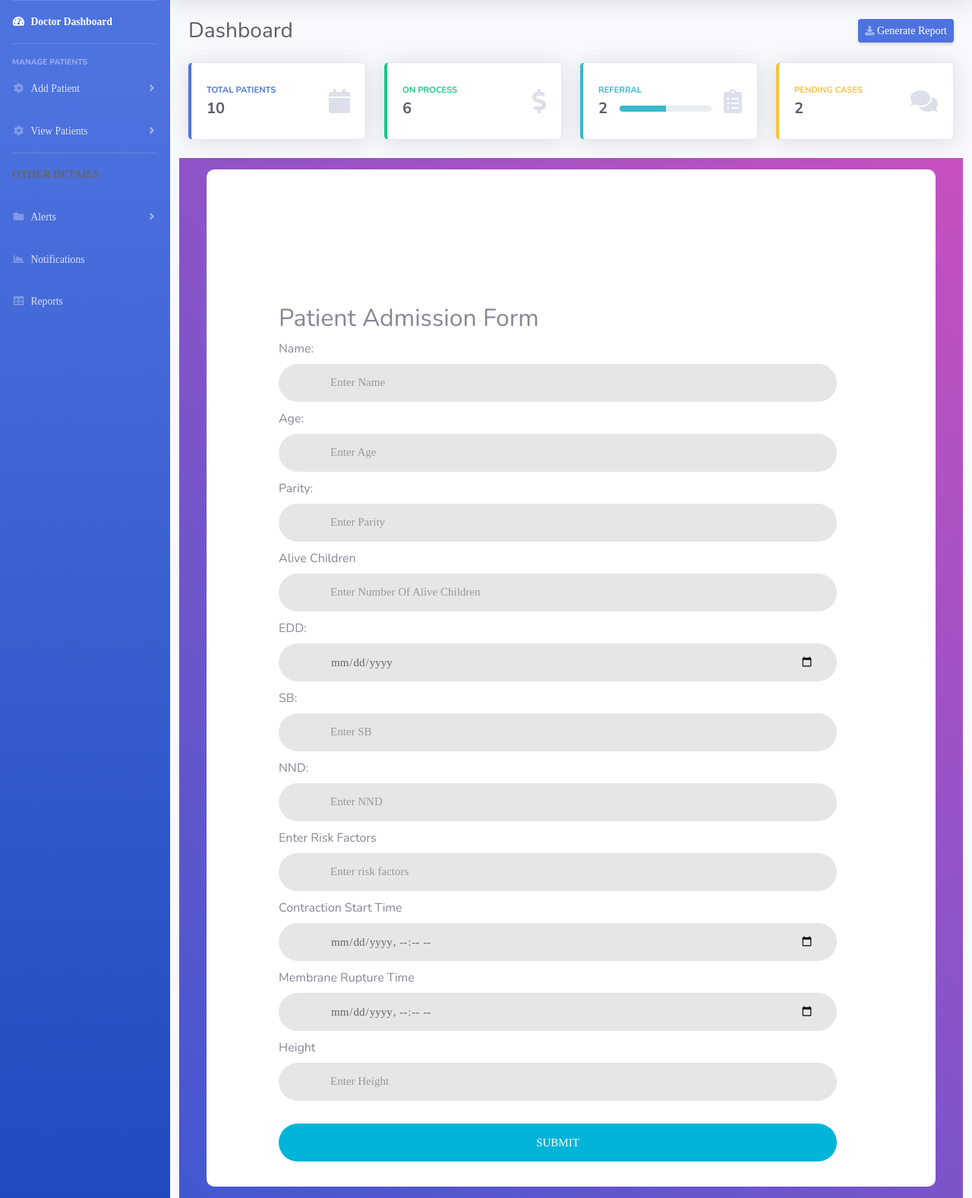
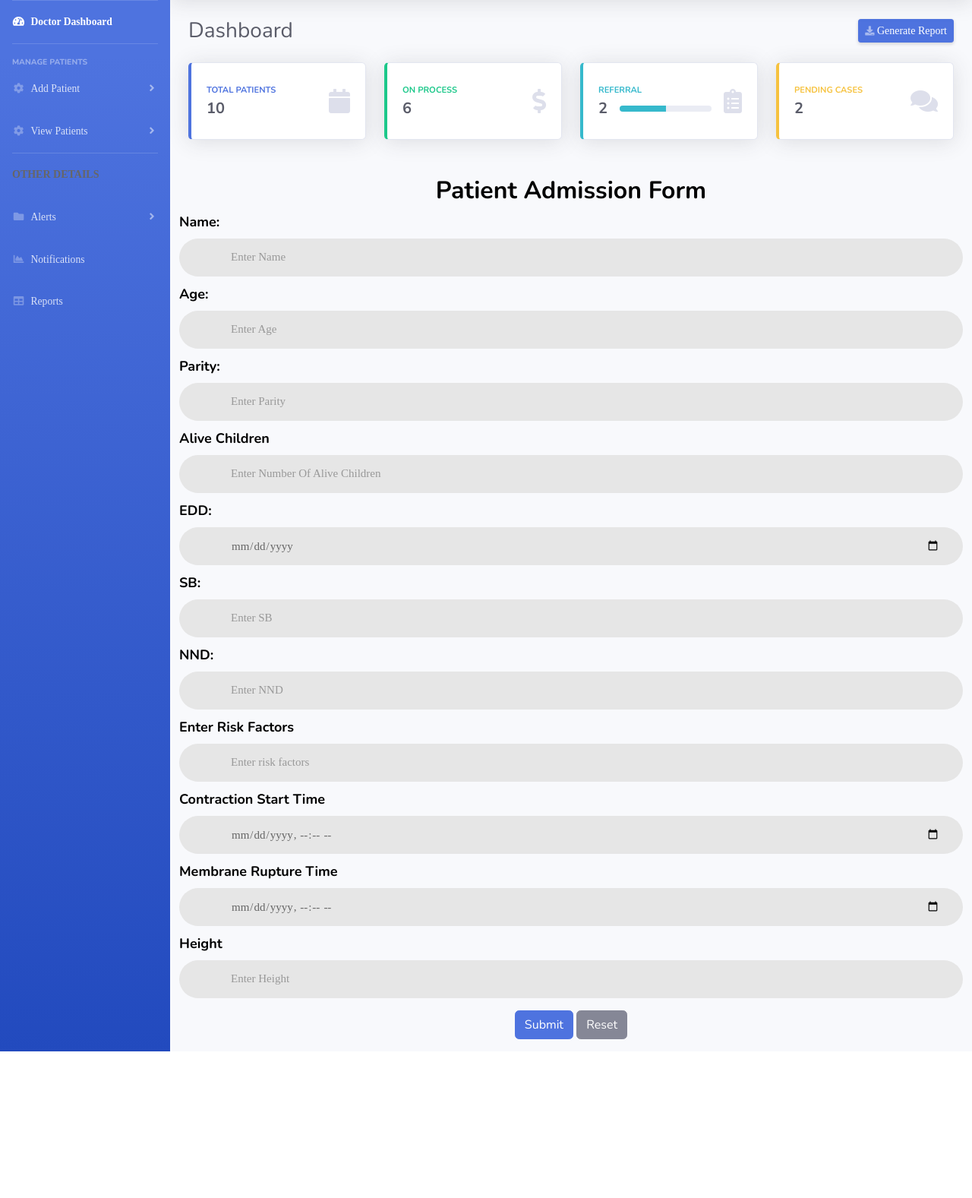
Before and after one commit to anirudhvs/uia-hackathon, a Node server app: page /addpatient in a window 1280 px wide. Shown: the part 70-1647 px from the top of the page at 76% size. After the commit the page ends 1454 px from the top, so only its background shows below. Run offline with Node 20, Linux system fonts and the light colour scheme; some libraries are stand-ins or nearby versions; some web fonts are replaced.

Commit message:
cleaned code

```diff
--- a/backend/public/index.html
+++ b/backend/public/index.html
@@ -3,6 +3,8 @@
 <head>
   <title>Express</title>
   <link rel="stylesheet" href="/stylesheets/style.css">
+  <link rel="manifest"
+        href="manifest.json">
 </head>
 
 <body>
--- a/backend/public/static/css/addPatient.css
+++ b/backend/public/static/css/addPatient.css
@@ -18,8 +18,7 @@
     src: url('../fonts/montserrat/Montserrat-Bold.ttf');
   }
 
-  /*//////////////////////////////////////////////////////////////////
-  [ RESTYLE TAG ]*/
+
 
   * {
       margin: 0px;
@@ -124,8 +123,6 @@
   }
 
 
-  /*//////////////////////////////////////////////////////////////////
-  [ Utility ]*/
   .txt1 {
     font-family: Poppins-Regular;
     font-size: 13px;
@@ -141,8 +138,6 @@
   }
 
 
-  /*//////////////////////////////////////////////////////////////////
-  [ login ]*/
 
   .limiter {
     width: 100%;
@@ -184,8 +179,6 @@
     padding: 177px 130px 33px 95px;
   }
 
-  /*------------------------------------------------------------------
-  [  ]*/
   .login100-pic {
     width: 316px;
   }
@@ -195,8 +188,6 @@
   }
 
 
-  /*------------------------------------------------------------------
-  [  ]*/
   .login100-form {
     width: 290px;
   }
@@ -237,8 +228,7 @@
   }
 
 
-  /*------------------------------------------------------------------
-  [ Focus ]*/
+
   .focus-input100 {
     display: block;
     position: absolute;
@@ -301,8 +291,7 @@
     padding-left: 28px;
   }
 
-  /*------------------------------------------------------------------
-  [ Button ]*/
+
   .container-login100-form-btn {
     width: 100%;
     display: -webkit-box;
@@ -347,11 +336,6 @@
 
 
 
-  /*------------------------------------------------------------------
-  [ Responsive ]*/
-
-
-
   @media (max-width: 992px) {
     .wrap-login100 {
       padding: 177px 90px 33px 85px;
@@ -386,9 +370,6 @@
     }
   }
 
-
-  /*------------------------------------------------------------------
-  [ Alert validate ]*/
 
   .validate-input {
     position: relative;
--- a/backend/routes/patient.js
+++ b/backend/routes/patient.js
@@ -25,8 +25,7 @@ router.post('/add', async (req, res) => {
   console.log(req.body);
   const data = req.body;
   // Validate the entered values
-  if (!name || !age || !parity || !alive || !edd || !sb || !nnd || !riskFactors
-    || !contractionStartTime || !membraneRuptureTime || !height) {
+  if (!name || !age || !parity || !alive || !edd || !sb || !nnd  || !height) {
     res.status(400).json({ message: 'Please enter all fields' });
     // res.render('addPatient', { data,  });
     return;
@@ -59,7 +58,7 @@ router.post('/add', async (req, res) => {
     //   message: 'Patient created',
     //   patient: newPatient.populate('foetalHeartRate'),
     // });
-    res.redirect('/doctorDashboard');
+    res.redirect('/doctorsDashboard');
   } catch (err) {
     console.log(err);
     res.status(500).send({ message: 'Error creating patient' });
--- a/backend/routes/views.js
+++ b/backend/routes/views.js
@@ -3,10 +3,14 @@ const express = require('express');
 const router = express.Router();
 
 router.get('/', (req, res) => {
+  if(req.isAuthenticated())
+    res.redirect('/doctorsDashboard');
   res.render('index');
 });
 
 router.get('/login', (req, res) => {
+  if(req.isAuthenticated())
+    res.redirect('/doctorsDashboard');
   res.render('login');
 });
 
@@ -18,6 +22,8 @@ router.get('/doctorsDashboard', (req, res) => {
 module.exports = router;
 
 router.get('/register', (req, res) => {
+  if(req.isAuthenticated())
+    res.redirect('/doctorsDashboard');
   res.render('register');
 });
 
--- a/backend/views/addPatient.ejs
+++ b/backend/views/addPatient.ejs
@@ -45,14 +45,15 @@
         <div class="row">
             <div class="limiter">
                 <form action="/patient/add" method="post" id="addpatient">
-                    <div class="container-login100">
-                        <div class="wrap-login100">
+                 <!-- <div class="container-login100"> -->
+                        <div style="color: black; font-weight:bold ;">
                             <!-- <div class="login100-pic js-tilt" data-tilt>
                                 <img src="images/img-01.png" alt="IMG">
                             </div> -->
-                            <h2>Patient Admission Form</h2>
-                            <div class="wrap-input100 validate-input">
-
+                            <br/>
+                            <center>
+                                <h2 style="font-weight:bold;">Patient Admission Form</h2>
+                            </center>
 
                             <% if (locals.errors) { %>
                                 <% for(var i=0; i<errors.length; i++) {%>
@@ -63,134 +64,112 @@
                               <br/>
                         <% } %>
 
-                                    <label for="Name">Name:</label>
+                            <div class="wrap-input100 validate-input">
+
+
+
+
+                                    <label for="Name" style="font-size:18px">Name:</label>
                                     <input class="input100" type="text" name="name" value="<%= data.name  %>" placeholder="Enter Name" required>
 
-                                    <!-- <span class="symbol-input100">
-                                        <i class="fa fa-envelope" aria-hidden="true"></i>
-                                    </span> -->
+
                             </div>
 
                                 <!--Age-->
                                 <div class="wrap-input100 validate-input"value>
-                                    <label for="Age">Age:</label>
+                                    <label for="Age" style="font-size:18px">Age:</label>
                                     <input class="input100" type="number" name="age" placeholder="Enter Age" value="<%= data.age  %>" required>
-                                    <!-- <span class="symbol-input100">
-                                        <i class="fa fa-envelope" aria-hidden="true"></i>
-                                    </span> -->
+
                                 </div>
 
                                 <!--Parity-->
 
                                 <div class="wrap-input100 validate-input"value>
-                                    <label for="parity">Parity:</label>
+                                    <label for="parity" style="font-size:18px">Parity:</label>
                                     <input class="input100" type="number" name="parity" placeholder="Enter Parity" value="<%= data.parity %>" required>
 
-                                    <!-- <span class="symbol-input100">
-                                        <i class="fa fa-envelope" aria-hidden="true"></i>
-                                    </span> -->
+
                                 </div>
 
                                 <!--Alive-->
                                 <div class="wrap-input100 validate-input"value>
-                                    <label for="alive">Alive Children</label>
+                                    <label for="alive" style="font-size:18px">Alive Children</label>
                                     <input class="input100" type="number" name="alive" value="<%= data.alive %>" placeholder="Enter Number Of Alive Children" required>
 
-                                    <!-- <span class="symbol-input100">
-                                        <i class="fa fa-envelope" aria-hidden="true"></i>
-                                    </span> -->
+
                                 </div>
 
                                 <!--Edd-->
                                 <div class="wrap-input100 validate-input"value>
-                                    <label for="edd">EDD:</label>
+                                    <label for="edd" style="font-size:18px">EDD:</label>
                                     <input class="input100" type="date" value="<%= data.edd %>" name="edd" placeholder="Enter edd" required>
 
-                                    <!-- <span class="symbol-input100">
-                                        <i class="fa fa-envelope" aria-hidden="true"></i>
-                                    </span> -->
+
                                 </div>
 
                                 <!--sb-->
                                 <div class="wrap-input100 validate-input"value>
-                                    <label for="sb">SB:</label>
+                                    <label for="sb" style="font-size:18px">SB:</label>
                                     <input class="input100" type="number" value="<%= data.sb %>" name="sb" placeholder="Enter SB" required>
 
-                                    <!-- <span class="symbol-input100">
-                                        <i class="fa fa-envelope" aria-hidden="true"></i>
-                                    </span> -->
+
                                 </div>
 
                                 <!--nnd-->
                                 <div class="wrap-input100 validate-input"value>
-                                    <label for="NND">NND:</label>
+                                    <label for="NND" style="font-size:18px">NND:</label>
                                     <input class="input100" type="number" value="<%= data.nnd %>" name="nnd" placeholder="Enter NND" required>
 
-                                    <!-- <span class="symbol-input100">
-                                        <i class="fa fa-envelope" aria-hidden="true"></i>
-                                    </span> -->
+
                                 </div>
 
                                 <!--Risk Factors-->
                                 <div class="wrap-input100 validate-input"value>
-                                    <label for="riskfactors">Enter Risk Factors</label>
-                                    <input class="input100" type="string" value="<%= data.riskFactors %>" name="riskFactors" placeholder="Enter risk factors" required>
+                                    <label for="riskfactors" style="font-size:18px">Enter Risk Factors</label>
+                                    <input class="input100" type="string" value="<%= data.riskFactors %>" name="riskFactors" placeholder="Enter risk factors">
 
-                                    <!-- <span class="symbol-input100">
-                                        <i class="fa fa-envelope" aria-hidden="true"></i>
-                                    </span> -->
+
                                 </div>
 
                                 <!--ContractionStartTime-->
 
                                 <div class="wrap-input100 validate-input"value>
-                                    <label for="ContractionStartTime">Contraction Start Time</label>
+                                    <label for="ContractionStartTime" style="font-size:18px">Contraction Start Time</label>
                                     <input class="input100" type="datetime-local"  value="<%= data.contractionStartTime %>" name="contractionStartTime" placeholder="Enter The Contraction Start Time">
 
-                                    <!-- <span class="symbol-input100">
-                                        <i class="fa fa-envelope" aria-hidden="true"></i>
-                                    </span> -->
+
                                 </div>
 
                                 <!--Membrane Rupture Time-->
 
                                 <div class="wrap-input100 validate-input"value>
-                                    <label for="membraneRuptureTime">Membrane Rupture Time</label>
+                                    <label for="membraneRuptureTime" style="font-size:18px">Membrane Rupture Time</label>
                                     <input class="input100" type="datetime-local" value="<%= data.membraneRuptureTime %>" name="membraneRuptureTime" placeholder="Enter The Contraction Start Time">
 
-                                    <!-- <span class="symbol-input100">
-                                        <i class="fa fa-envelope" aria-hidden="true"></i>
-                                    </span> -->
+
                                 </div>
 
                                 <!--Height-->
 
 
                                 <div class="wrap-input100 validate-input"value>
-                                    <label for="Height">Height</label>
-                                    <input class="input100" type="number" name="height" value="<%= data.height %>" placeholder="Enter Height">
+                                    <label for="Height" style="font-size:18px">Height</label>
+                                    <input class="input100" type="number" name="height" value="<%= data.height %>" placeholder="Enter Height" required>
 
-                                    <!-- <span class="symbol-input100">
-                                        <i class="fa fa-envelope" aria-hidden="true"></i>
-                                    </span> -->
+
+                                </div>
+                                <div class="container my-3 bg-light">
+                                    <div class="col-md-12 text-center">
+                                        <input class="btn btn-primary" type="submit" value="Submit">
+                                        <input class="btn btn-secondary" type="reset" value="Reset">
+                                    </div>
                                 </div>
 
-
-
-
-
-                                <div class="container-login100-form-btn">
-                                    <!-- <submit class="login100-form-btn" >
-                                        Submit
-                                    </submit> -->
-                                    <input class="login100-form-btn"  type="submit" value="Submit" />
                          </div>
-                        </div>
-                    </div>
+                    <!-- </div>  -->
                 </form>
             </div>
         </div>
-
 
         <script type="text/javascript" src="//translate.google.com/translate_a/element.js?cb=googleTranslateElementInit"></script>
     </body>
--- a/backend/views/login.ejs
+++ b/backend/views/login.ejs
@@ -19,6 +19,8 @@
 
     <!-- Custom styles for this template-->
     <link href="public/static/css/sb-admin-2.min.css" rel="stylesheet">
+    <link rel="manifest"
+        href="manifest.json">
     <script src="https://cdnjs.cloudflare.com/ajax/libs/axios/1.2.0/axios.min.js"></script>
 
 </head>
@@ -112,6 +114,7 @@
             console.log(data)
             axios.post('/auth/login', data).then((result) => {
                 console.log("login success")
+                location.href = '/'
             }).catch((err) => {
                 console.log("Err", err.response.data.message)
                 alert("Invalid username/password")
--- a/backend/views/partials/redundant.ejs
+++ b/backend/views/partials/redundant.ejs
@@ -34,7 +34,7 @@
 
             <!-- Nav Item - Pages Collapse Menu -->
             <li class="nav-item">
-                <a class="nav-link collapsed" href="#" data-toggle="collapse" data-target="#collapseTwo"
+                <a class="nav-link collapsed" href="/addPatient" data-toggle="collapse" data-target="#collapseTwo"
                     aria-expanded="true" aria-controls="collapseTwo">
                     <i class="fas fa-fw fa-cog"></i>
                     <span>Add Patient</span>
```
Also changed, not shown: backend/app.js (+6 -6 lines), backend/views/doctorsDashboard.ejs (+23 -43 lines), backend/views/forgotPassword.ejs (added, +87 -0 lines), backend/views/form.ejs (+8 -8 lines), backend/views/register.ejs (+7 -13 lines), backend/views/serviceworker.js (added, +30 -0 lines), backend/.eslintrc.json, backend/public/static/css/form.css (deleted), backend/public/static/img/logo.png (added), backend/views/manifest.json (added). Lines whose indentation alone changed are shown as unchanged.
